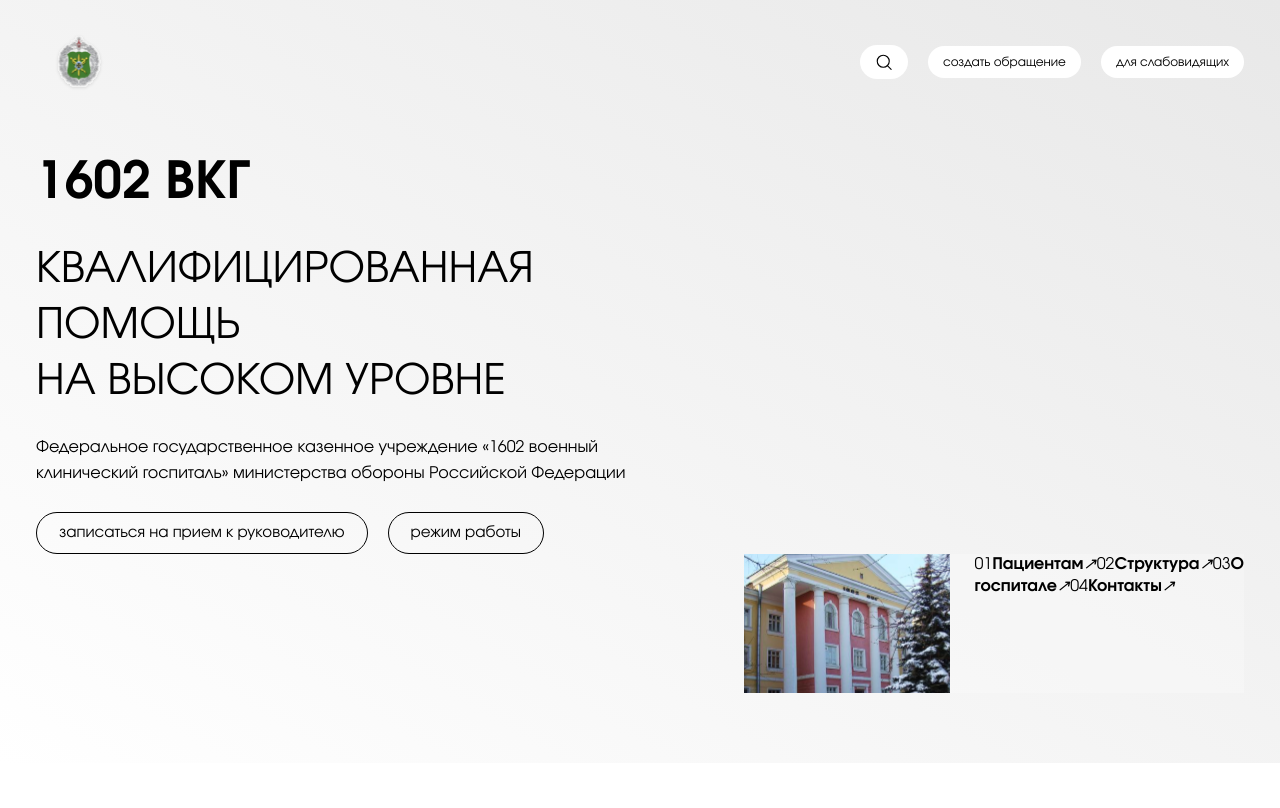
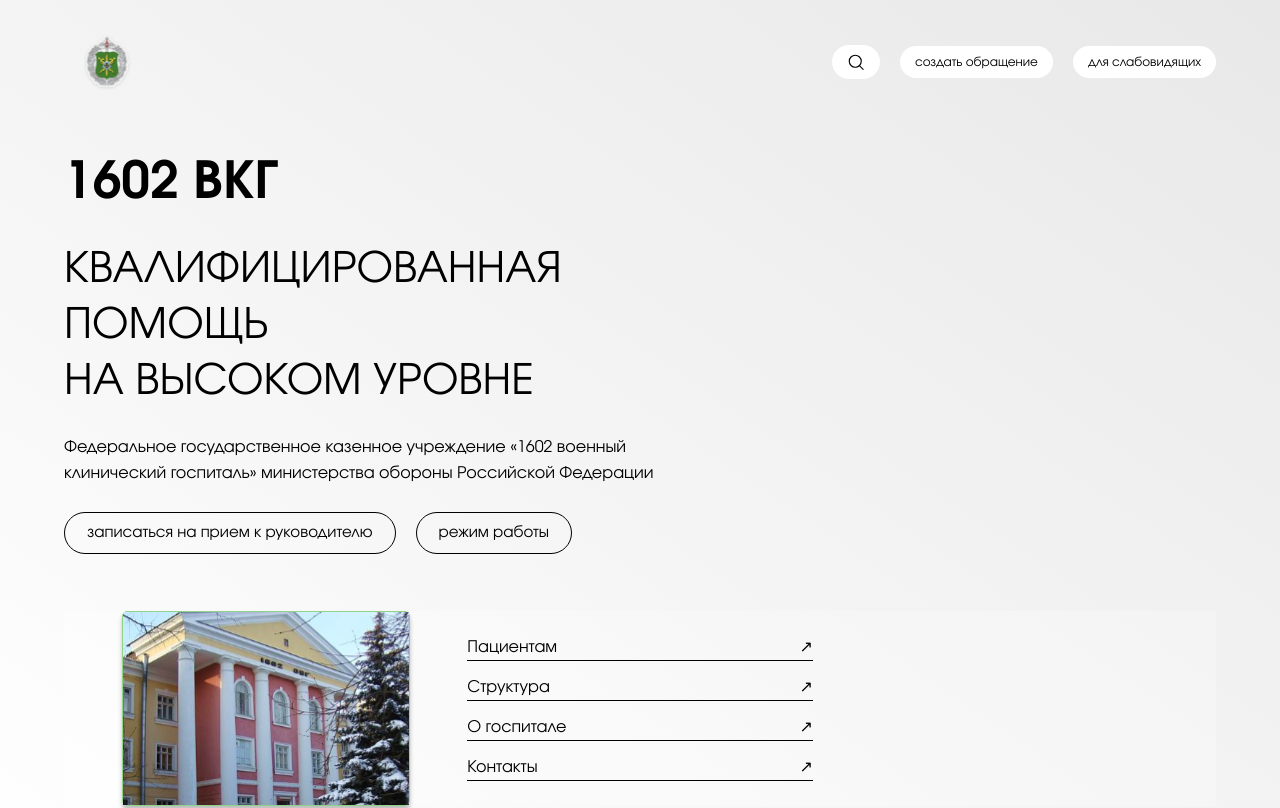
Before and after one commit to jestyrn-del/Hospital-website, a React (Vite) app: page / in a window 1280 px wide. Shown: the top 808 px of the page. Built offline with nearby package versions, Linux system fonts and the light colour scheme.

Commit message:
Home-page: ready hero part

```diff
--- a/src/pages/Home/Home.css
+++ b/src/pages/Home/Home.css
@@ -68,19 +68,65 @@
     color: #ffffff;
 }
 
-.hero-image {}
+.hero-cards {
+    display: flex;
+    align-items: center;
 
-.hero-cards {
-    display: grid;
-    grid-template-columns: 1fr 1fr;
-    gap: 1px;
-    background: rgba(255, 255, 255, .2);
-    margin-left: auto;
-    width: min(100%, 500px)
+    width: 100%;
+    height: 25%;
+    margin-top: 5%;
+
+    background: rgba(255, 255, 255, 0.2);
 }
 
+.hero-image {
+    flex: 0 0 25%;
+    margin-left: 5%;
 
+    border: 1px solid #92D389;
+    border-radius: 5px;
+    box-shadow: 0px 4px 4.3px 0px #00000040;
+}
 
+.hero-image img {
+    display: block;
+
+    width: 100%;
+    height: 100%;
+
+    object-fit: contain;
+}
+
+.hero-links {
+    margin-left: 5%;
+
+    display: flex;
+    flex-direction: column;
+    width: 30%;
+    gap: 15px;
+}
+
+.hero-links a {
+    display: flex;
+    align-items: center;
+    width: 100%;
+    height: 25px;
+
+    color: #000000;
+    text-decoration: none;
+
+    border-bottom: 1px solid #000000;
+    transition: 0.3s ease;
+}
+
+.hero-links a:hover {
+    color: #5A9366;
+    border-color: #5A9366;
+}
+
+.hero-links a span {
+    margin-left: auto;
+}
 
 
 
@@ -88,20 +134,6 @@
 .button--green {
     background: var(--green);
     color: #fff
-}
-
-.hero__cards a {
-    min-height: 160px;
-    background: rgba(20, 63, 49, .82);
-    padding: 22px;
-    display: flex;
-    flex-direction: column;
-    color: #fff;
-    transition: background .2s
-}
-
-.hero__cards a:hover {
-    background: #265a47
 }
 
 .hero__cards span {
--- a/src/pages/Home/Home.tsx
+++ b/src/pages/Home/Home.tsx
@@ -40,10 +40,10 @@ export function Home({ onAppointment, onNotification }: HomeProps) {
             </div>
 
             <div className='hero-links'>
-              <a href="#patient"><span>01</span><strong>Пациентам</strong><i>↗</i></a>
-              <a href="#about"><span>02</span><strong>Структура</strong><i>↗</i></a>
-              <a href="#about"><span>03</span><strong>О госпитале</strong><i>↗</i></a>
-              <a href="#contacts"><span>04</span><strong>Контакты</strong><i>↗</i></a>
+              <a href="#patient">Пациентам <span>↗</span></a>
+              <a href="#about">Структура <span>↗</span></a>
+              <a href="#about">О госпитале <span>↗</span></a>
+              <a href="#contacts">Контакты <span>↗</span></a>
             </div>
           </div>
         </div>
--- a/src/styles/global.css
+++ b/src/styles/global.css
@@ -88,7 +88,7 @@ img {
    Layout
    ========================= */
 .container {
-    width: min(1320px, calc(100% - 72px));
+    width: 90%;
     margin: 0 auto;
 }
 
```
